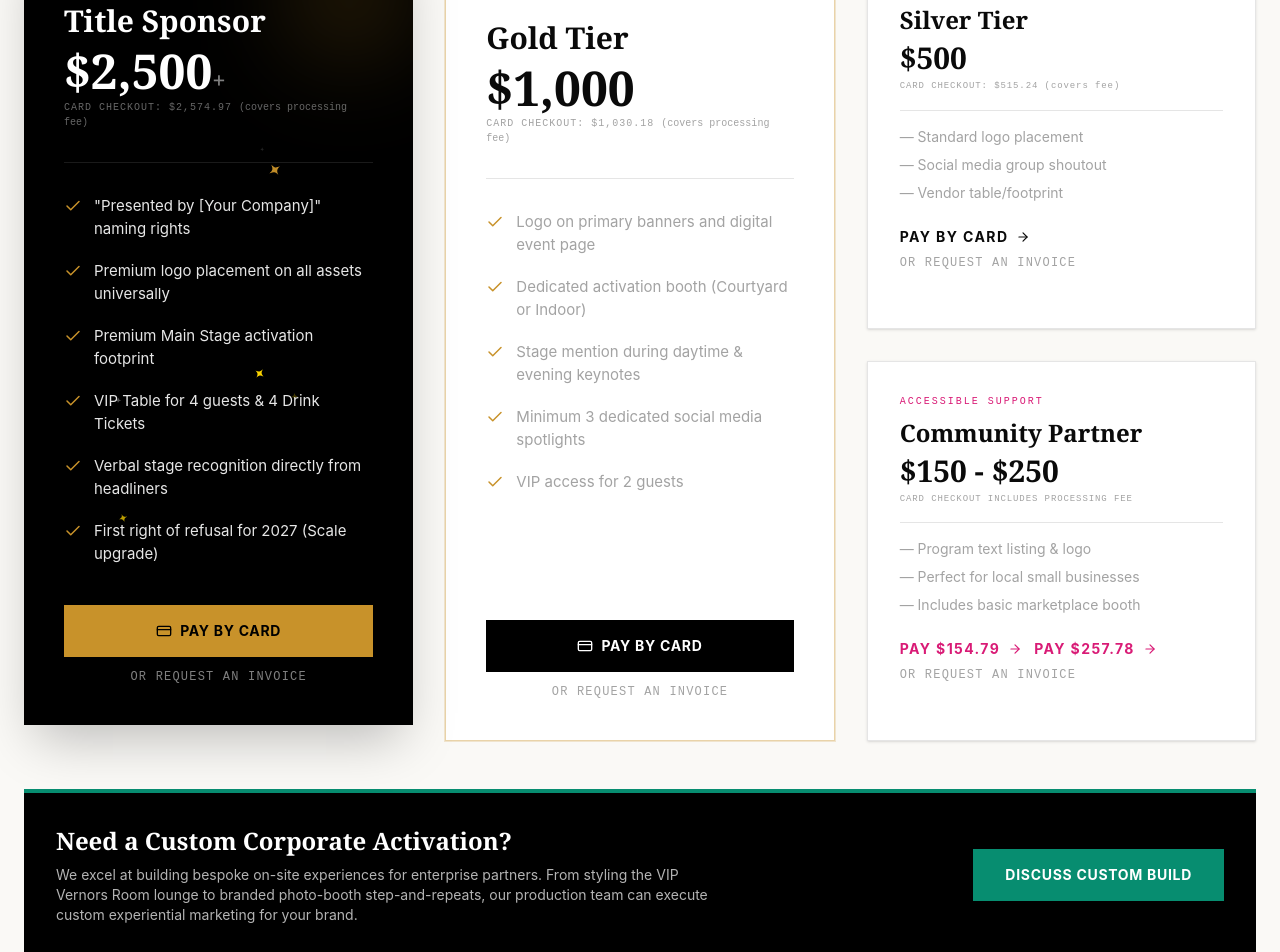
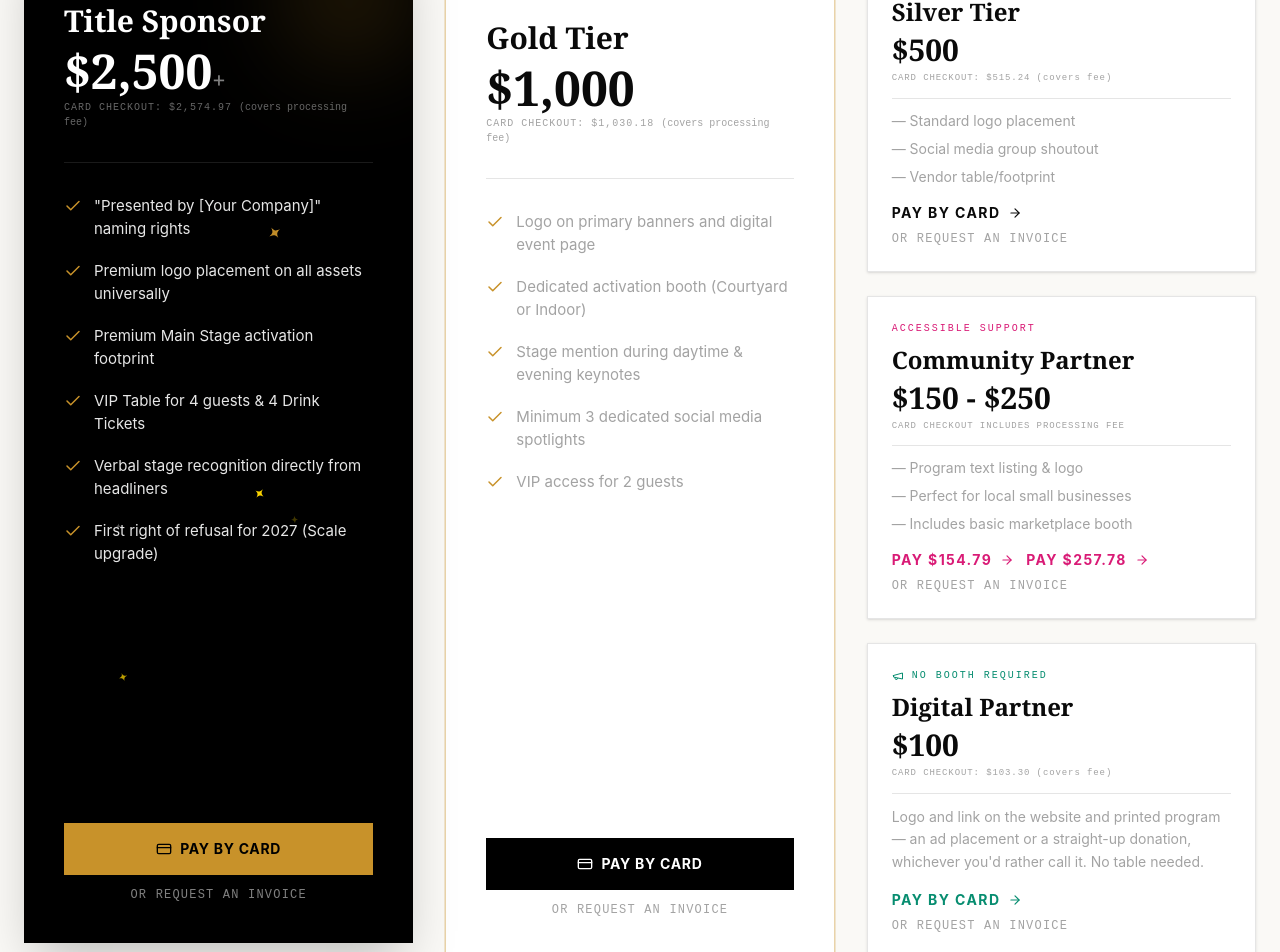
Before and after one commit to brokenbartender/pride-in-pontiac-2026, a React (Vite) app: page /sponsors in a window 1280 px wide. Shown: the part 2760-3712 px from the top of the page. Built offline with nearby package versions, Linux system fonts and the light colour scheme; no server answers.

Commit message:
Add $100 Digital Partner tier (no booth, ad/donation) to sponsor tiers grid

```diff
--- a/src/pages/Sponsors.tsx
+++ b/src/pages/Sponsors.tsx
@@ -1,5 +1,5 @@
 import { Link } from "react-router-dom";
-import { ArrowRight, BarChart3, Building2, Eye, ShieldCheck, Target, Users, Check, CreditCard } from "lucide-react";
+import { ArrowRight, BarChart3, Building2, Eye, ShieldCheck, Target, Users, Check, CreditCard, Megaphone } from "lucide-react";
 import { GenderqueerStripe } from "../components/GenderqueerStripe";
 import { motion } from "motion/react";
 import { Sparkles } from "../components/Sparkles";
@@ -9,6 +9,7 @@ import {
   SPONSOR_SILVER_CHECKOUT_URL,
   SPONSOR_COMMUNITY_150_CHECKOUT_URL,
   SPONSOR_COMMUNITY_250_CHECKOUT_URL,
+  SPONSOR_DIGITAL_100_CHECKOUT_URL,
 } from "../lib/eventLinks";
 
 export function Sponsors() {
@@ -210,14 +211,14 @@ export function Sponsors() {
               <a href="mailto:baentertainmentMI@gmail.com?subject=Gold%20Sponsorship%20Commitment" className="w-full text-center text-pride-muted hover:text-pride-ink text-xs font-mono uppercase tracking-widest mt-3">Or request an invoice</a>
             </motion.div>
 
-            {/* Silver & Community */}
-            <motion.div variants={itemVariants} className="flex flex-col gap-8">
-              <div className="bg-pride-white text-pride-ink border border-pride-black/10 p-8 shadow-sm flex-grow">
+            {/* Silver, Community & Digital */}
+            <motion.div variants={itemVariants} className="flex flex-col gap-6">
+              <div className="bg-pride-white text-pride-ink border border-pride-black/10 p-6 shadow-sm flex-grow">
                 <span className="font-mono text-[10px] tracking-[0.2em] uppercase text-pride-muted mb-2 block">Brand Presence</span>
                 <h3 className="font-serif font-bold text-2xl mb-1">Silver Tier</h3>
                 <div className="font-serif font-black text-3xl mb-1 text-pride-ink">$500</div>
-                <p className="font-mono text-[9px] uppercase tracking-widest text-pride-muted mb-4 pb-4 border-b border-pride-black/10">Card checkout: $515.24 <span className="normal-case">(covers fee)</span></p>
-                <ul className="space-y-2 mb-6 text-sm text-pride-muted">
+                <p className="font-mono text-[9px] uppercase tracking-widest text-pride-muted mb-3 pb-3 border-b border-pride-black/10">Card checkout: $515.24 <span className="normal-case">(covers fee)</span></p>
+                <ul className="space-y-2 mb-4 text-sm text-pride-muted">
                   <li>&mdash; Standard logo placement</li>
                   <li>&mdash; Social media group shoutout</li>
                   <li>&mdash; Vendor table/footprint</li>
@@ -226,12 +227,12 @@ export function Sponsors() {
                 <a href="mailto:baentertainmentMI@gmail.com?subject=Silver%20Sponsorship" className="block text-pride-muted hover:text-pride-ink text-xs font-mono uppercase tracking-widest mt-2">Or request an invoice</a>
               </div>
 
-              <div className="bg-pride-white text-pride-ink border border-pride-black/10 p-8 shadow-sm flex-grow">
+              <div className="bg-pride-white text-pride-ink border border-pride-black/10 p-6 shadow-sm flex-grow">
                 <span className="font-mono text-[10px] tracking-[0.2em] uppercase text-pride-rose mb-2 block">Accessible Support</span>
                 <h3 className="font-serif font-bold text-2xl mb-1">Community Partner</h3>
                 <div className="font-serif font-black text-3xl mb-1 text-pride-ink">$150 - $250</div>
-                <p className="font-mono text-[9px] uppercase tracking-widest text-pride-muted mb-4 pb-4 border-b border-pride-black/10">Card checkout includes processing fee</p>
-                <ul className="space-y-2 mb-6 text-sm text-pride-muted">
+                <p className="font-mono text-[9px] uppercase tracking-widest text-pride-muted mb-3 pb-3 border-b border-pride-black/10">Card checkout includes processing fee</p>
+                <ul className="space-y-2 mb-4 text-sm text-pride-muted">
                   <li>&mdash; Program text listing & logo</li>
                   <li>&mdash; Perfect for local small businesses</li>
                   <li>&mdash; Includes basic marketplace booth</li>
@@ -241,6 +242,18 @@ export function Sponsors() {
                   <a href={SPONSOR_COMMUNITY_250_CHECKOUT_URL} target="_blank" rel="noopener noreferrer" className="font-bold text-sm tracking-widest text-pride-rose hover:text-pride-ink uppercase flex items-center gap-2">Pay $257.78 <ArrowRight size={14}/></a>
                 </div>
                 <a href="mailto:baentertainmentMI@gmail.com?subject=Community%20Partner%20Sponsorship" className="block text-pride-muted hover:text-pride-ink text-xs font-mono uppercase tracking-widest mt-2">Or request an invoice</a>
+              </div>
+
+              <div className="bg-pride-white text-pride-ink border border-pride-black/10 p-6 shadow-sm flex-grow">
+                <span className="font-mono text-[10px] tracking-[0.2em] uppercase text-pride-teal mb-2 flex items-center gap-2"><Megaphone size={12} /> No Booth Required</span>
+                <h3 className="font-serif font-bold text-2xl mb-1">Digital Partner</h3>
+                <div className="font-serif font-black text-3xl mb-1 text-pride-ink">$100</div>
+                <p className="font-mono text-[9px] uppercase tracking-widest text-pride-muted mb-3 pb-3 border-b border-pride-black/10">Card checkout: $103.30 <span className="normal-case">(covers fee)</span></p>
+                <p className="text-sm text-pride-muted mb-4 leading-relaxed">
+                  Logo and link on the website and printed program — an ad placement or a straight-up donation, whichever you'd rather call it. No table needed.
+                </p>
+                <a href={SPONSOR_DIGITAL_100_CHECKOUT_URL} target="_blank" rel="noopener noreferrer" className="font-bold text-sm tracking-widest text-pride-teal hover:text-pride-ink uppercase flex items-center gap-2">Pay by Card <ArrowRight size={14}/></a>
+                <a href="mailto:baentertainmentMI@gmail.com?subject=Digital%20Partner%20-%20%24100" className="block text-pride-muted hover:text-pride-ink text-xs font-mono uppercase tracking-widest mt-2">Or request an invoice</a>
               </div>
             </motion.div>
           </motion.div>
```
